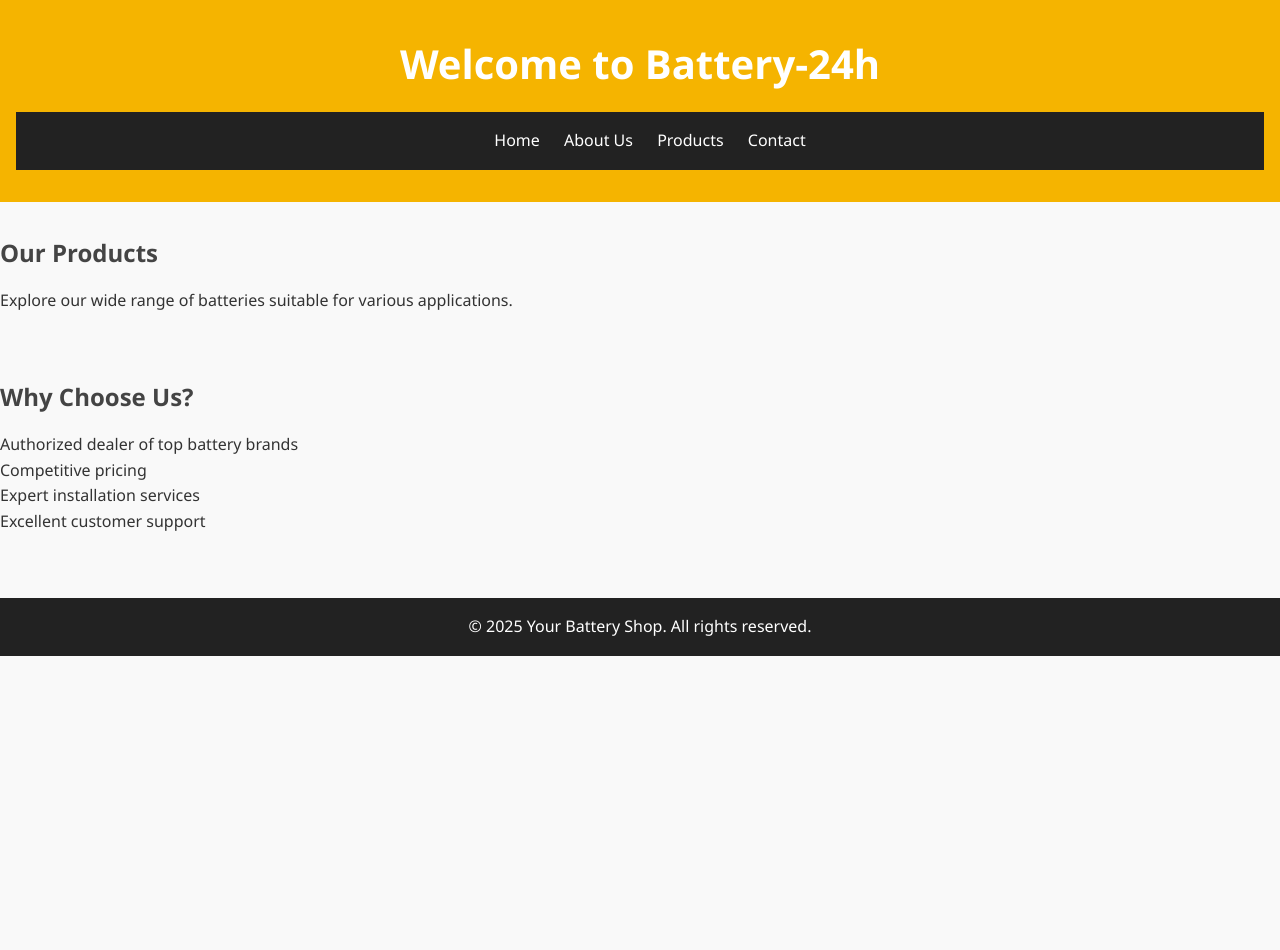
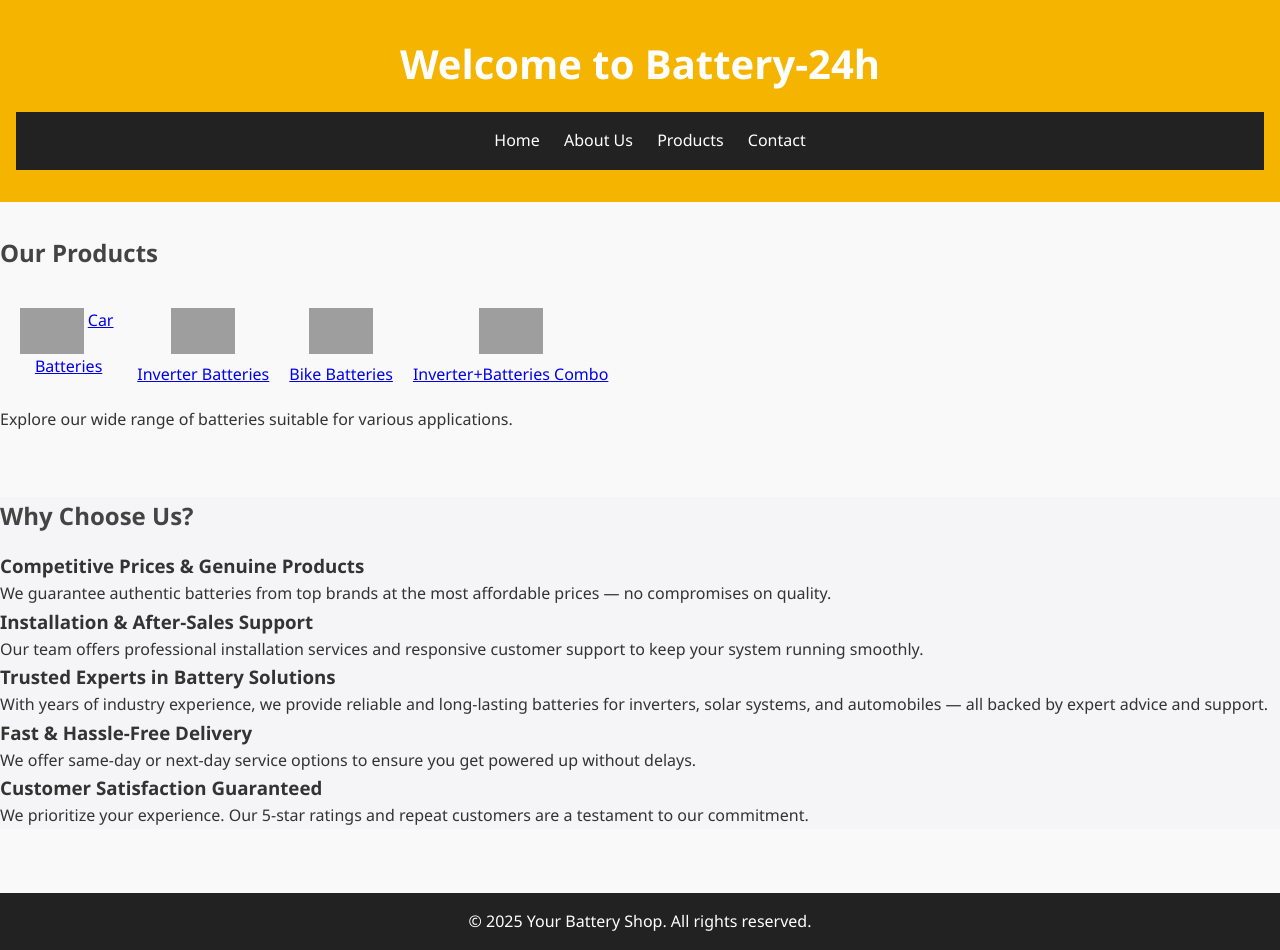
Before and after one commit to RohitChavan3/Battery-Shop, a website: page public/index.html in a window 1280 px wide. Before the commit the page ends 800 px from the top, so only its background shows below. Drawn offline with Linux system fonts and the light colour scheme; grey boxes are pictures that could not be loaded.

Commit message:
Updated homepage layout and styling

```diff
--- a/public/css/style.css
+++ b/public/css/style.css
@@ -132,3 +132,42 @@ footer {
   padding: 1rem 0;
   margin-top: 2rem;
 }
+
+
+.carimage {
+width: 64px;
+height: 46px;
+float: left;
+}
+
+.inverter {
+width: 64px;
+height: 46px;
+}
+
+.bikeimage {
+width: 64px;
+height: 46px;
+}
+
+.invandbattery{
+width: 64px;
+height: 46px;
+}
+
+.icon {
+text-align: center;
+}
+
+.productbox {
+  display: flex;             /* Arrange images in a row */
+
+  gap: 20px;                 /* Space between images */
+  flex-wrap: wrap;           /* Wrap to next line if not enough space */
+  padding: 20px;
+}
+
+.choose{
+
+  background: rgb(245, 245, 247);
+}
--- a/public/index.html
+++ b/public/index.html
@@ -19,19 +19,66 @@
 
   <main>
     <section>
+		<div class="myproducts">
       <h2>Our Products</h2>
-      <p>Explore our wide range of batteries suitable for various applications.</p>
+	     <div class="productbox">
+	         <a class="catbox" href="https://m.media-amazon.com/images/I/71Hw8a8FS3L.jpg">
+	             <div class="icon">
+	             <img src="https://static.vecteezy.com/system/resources/previews/046/887/625/non_2x/a-car-icon-on-a-white-background-vector.jpg" class="carimage"/>
+	             <div class="title">Car Batteries</div>
+	             </div>
+	         </a>
+			 <a class="catbox" href="https://m.media-amazon.com/images/I/71Hw8a8FS3L.jpg">
+	             <div class="icon">
+	             <img src="https://encrypted-tbn0.gstatic.com/images?q=tbn:ANd9GcR9S_6Uzdvz4Kw-qEEhrKWxlzKuFYUwQIR0Hg&s" class="inverter"/>
+	             <div class="title">Inverter Batteries</div>
+	             </div>
+	         </a>
+			 <a class="catbox" href="https://m.media-amazon.com/images/I/71Hw8a8FS3L.jpg">
+	             <div class="icon">
+	             <img src="https://i.fbcd.co/products/original/untitled-00-01-b3e35a1e2fd55d4e470a0b37bafaa9d8da8b409795c624f4040195885ce6a04e.jpg" class="bikeimage"/>
+	             <div class="title">Bike Batteries</div>
+	             </div>
+	         </a>
+			 <a class="catbox" href="https://m.media-amazon.com/images/I/71Hw8a8FS3L.jpg">
+	             <div class="icon">
+	             <img src="https://encrypted-tbn0.gstatic.com/images?q=tbn:ANd9GcTfBaxwflgn5edvx8zEt4lfpPZk_ggLAW2GUw&s" class="invandbattery"/>
+	             <div class="title">Inverter+Batteries Combo</div>
+	             </div>
+	         </a>
+	     </div>
+         <p>Explore our wide range of batteries suitable for various applications.</p>
       <!-- Add product highlights here -->
+	  </div>
+
     </section>
 
     <section>
+		<div class="choose">
       <h2>Why Choose Us?</h2>
       <ul>
-        <li>Authorized dealer of top battery brands</li>
-        <li>Competitive pricing</li>
-        <li>Expert installation services</li>
-        <li>Excellent customer support</li>
+        <li>
+		<h3>Competitive Prices & Genuine Products</h3>
+		<p>We guarantee authentic batteries from top brands at the most affordable prices — no compromises on quality.</p>
+		</li>
+        <li>
+		<h3>Installation & After-Sales Support</h3>
+		<p>Our team offers professional installation services and responsive customer support to keep your system running smoothly.</p>
+		</li>
+        <li>
+		<h3>Trusted Experts in Battery Solutions</h3>
+		<p>With years of industry experience, we provide reliable and long-lasting batteries for inverters, solar systems, and automobiles — all backed by expert advice and support.</p>
+		</li>
+        <li>
+		<h3>Fast & Hassle-Free Delivery</h3>
+		<p>We offer same-day or next-day service options to ensure you get powered up without delays.</p>
+		</li>
+		<li>
+		<h3>Customer Satisfaction Guaranteed</h3>
+		<p>We prioritize your experience. Our 5-star ratings and repeat customers are a testament to our commitment.</p>
+		</li>
       </ul>
+
     </section>
   </main>
 
```
